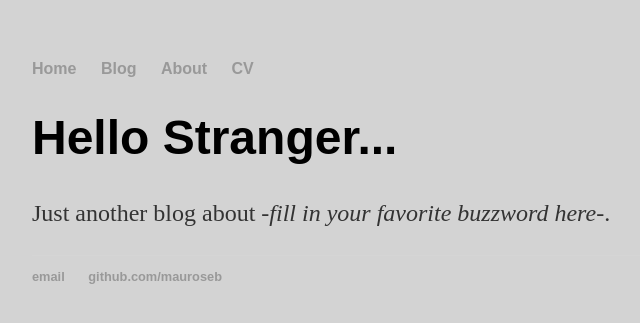
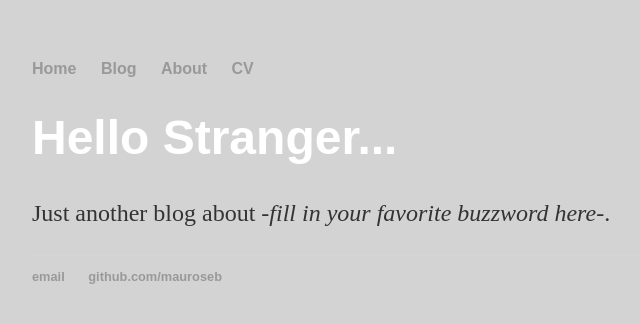
Before and after one commit to mauroseb/mauroseb.github.io, a Jekyll site: the page built from index.html, in a window 1280 px wide. Shown: the top 323 px of the page, without its empty margins (160-800 px from the left). Built offline with Jekyll 4.4.1, drawn with Linux system fonts in a browser that asks for light colours.

Commit message:
Update main.css

```diff
--- a/css/main.css
+++ b/css/main.css
@@ -24,7 +24,7 @@ a:hover {
 h1 {
     font-size: 3em;
     font-family:'Arial', 'Sans-Serif';
-    color: #000000
+    color: #FFFFFF
 }
 p {
     font-size: 1.5em;
```
